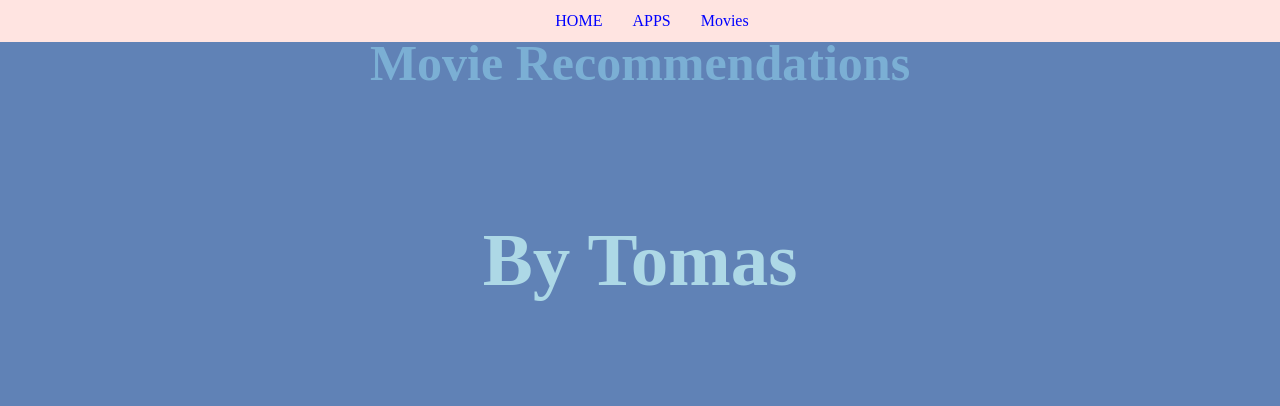
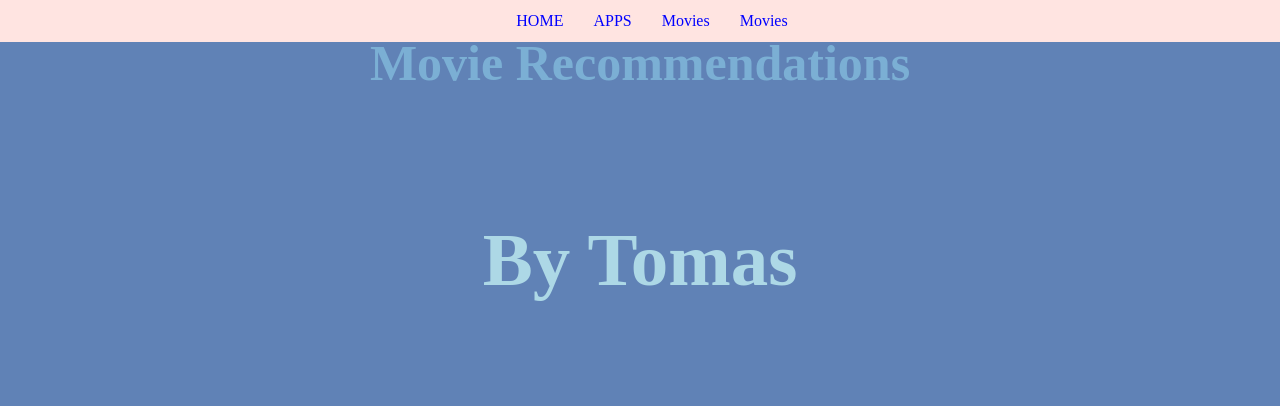
Before and after one commit to WVCS/website-TomasCho1, a plain HTML site: page Movies.html in a window 1280 px wide. Shown: the top 406 px of the page. Drawn offline with Linux system fonts and the light colour scheme.

Commit message:
Update Movies.html

```diff
--- a/Movies.html
+++ b/Movies.html
@@ -27,6 +27,7 @@
     <li><a href="index.html"> HOME  </a> </li>
     <li><a href="APPS.html"> APPS     </a>   </li>
     <li><a href="Movies.html"> Movies </a> </li>
+      <li><a href="Music.html"> Movies </a> </li>
 </body>
 </html>
 <style>
```
